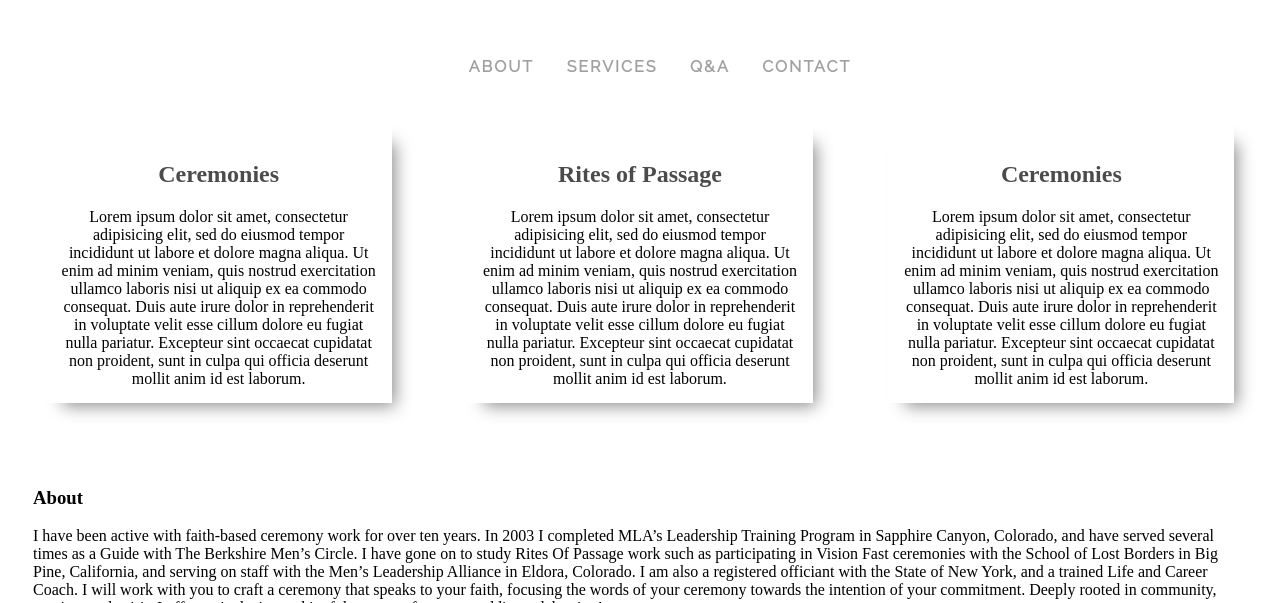
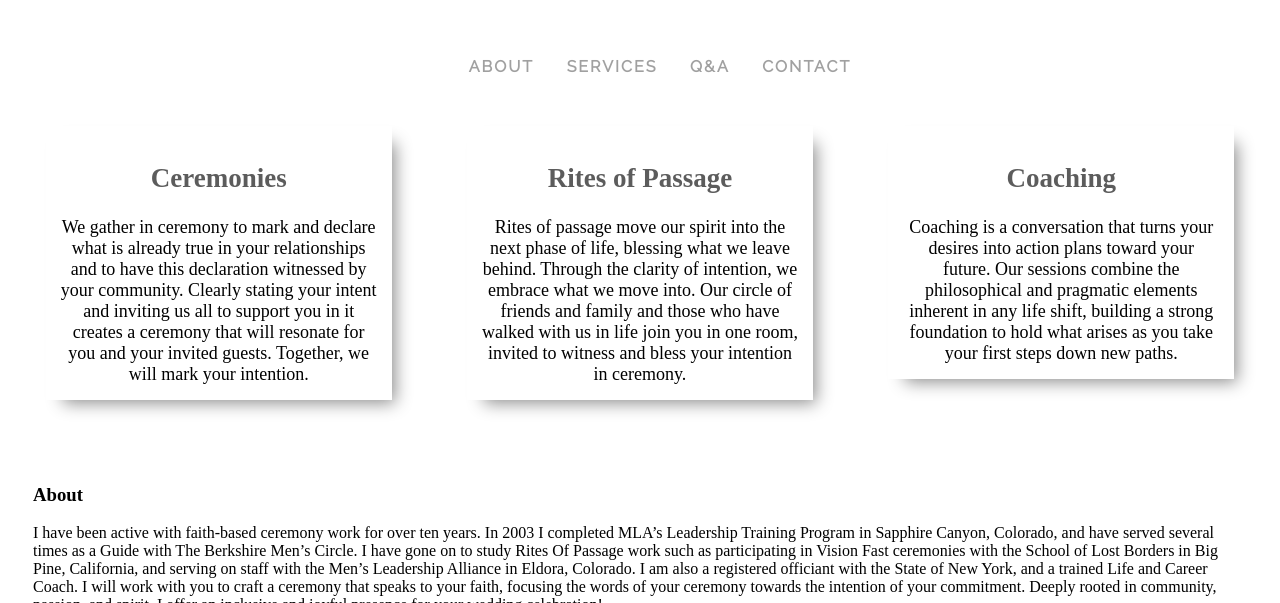
Before and after one commit to joshalexg/witness-circle-2, a plain HTML site: page witness_circle2/index.html in a window 1280 px wide. Shown: the part 602-1205 px from the top of the page. Drawn offline with Linux system fonts and the light colour scheme.

Commit message:
card text

```diff
--- a/witness_circle2/css/style.css
+++ b/witness_circle2/css/style.css
@@ -199,6 +199,11 @@ button#prev {
   box-shadow: 10px 10px 16px -7px rgba(0,0,0,0.45);
   -webkit-box-shadow: 10px 10px 16px -7px rgba(0,0,0,0.45);
   -moz-box-shadow: 10px 10px 16px -7px rgba(0,0,0,0.45);
+  font-size: 18px;
+}
+
+.card h2 {
+    opacity: .9;
 }
 
 #about-wrapper {
--- a/witness_circle2/index.html
+++ b/witness_circle2/index.html
@@ -45,13 +45,13 @@
     <!-- Service cards section-->
         <div id="service-container-wrapper">
           <div class="card"><h2>Ceremonies</h2>
-            <div>Lorem ipsum dolor sit amet, consectetur adipisicing elit, sed do eiusmod tempor incididunt ut labore et dolore magna aliqua. Ut enim ad minim veniam, quis nostrud exercitation ullamco laboris nisi ut aliquip ex ea commodo consequat. Duis aute irure dolor in reprehenderit in voluptate velit esse cillum dolore eu fugiat nulla pariatur. Excepteur sint occaecat cupidatat non proident, sunt in culpa qui officia deserunt mollit anim id est laborum.</div></div>
+            <div>We gather in ceremony to mark and declare what is already true in your relationships and to have this declaration witnessed by your community. Clearly stating your intent and inviting us all to support you in it creates a ceremony that will resonate for you and your invited guests. Together, we will mark your intention.</div></div>
 
-            <div class="card"><h2>Rites of Passage</h2>
-              <div>Lorem ipsum dolor sit amet, consectetur adipisicing elit, sed do eiusmod tempor incididunt ut labore et dolore magna aliqua. Ut enim ad minim veniam, quis nostrud exercitation ullamco laboris nisi ut aliquip ex ea commodo consequat. Duis aute irure dolor in reprehenderit in voluptate velit esse cillum dolore eu fugiat nulla pariatur. Excepteur sint occaecat cupidatat non proident, sunt in culpa qui officia deserunt mollit anim id est laborum.</div></div>
+          <div class="card"><h2>Rites of Passage</h2>
+              <div>Rites of passage move our spirit into the next phase of life, blessing what we leave behind. Through the clarity of intention, we embrace what we move into. Our circle of friends and family and those who have walked with us in life join you in one room, invited to witness and bless your intention in ceremony.</div></div>
 
-              <div class="card"><h2>Ceremonies</h2>
-                <div>Lorem ipsum dolor sit amet, consectetur adipisicing elit, sed do eiusmod tempor incididunt ut labore et dolore magna aliqua. Ut enim ad minim veniam, quis nostrud exercitation ullamco laboris nisi ut aliquip ex ea commodo consequat. Duis aute irure dolor in reprehenderit in voluptate velit esse cillum dolore eu fugiat nulla pariatur. Excepteur sint occaecat cupidatat non proident, sunt in culpa qui officia deserunt mollit anim id est laborum.</div></div>
+            <div class="card"><h2>Coaching</h2>
+                <div>Coaching is a conversation that turns your desires into action plans toward your future. Our sessions combine the philosophical and pragmatic elements inherent in any life shift, building a strong foundation to hold what arises as you take your first steps down new paths.</div></div>
           </div>
 
 
```
